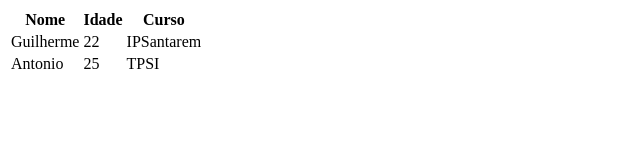
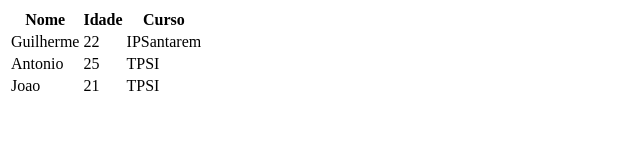
Before and after one commit to Flyngui/portfolio_web, a plain HTML site: page index.html in a window 1280 px wide. Shown: the full height of the page, 0-640 px from the left. Drawn offline with Linux system fonts and the light colour scheme.

Commit message:
change 3

```diff
--- a/index.html
+++ b/index.html
@@ -24,6 +24,11 @@
 			<td>25</td>
 			<td>TPSI</td>
 		</tr>
+		<tr>
+			<td>Joao</td>
+			<td>21</td>
+			<td>TPSI</td>
+		</tr>
 	</table>
 </body>
 
```
